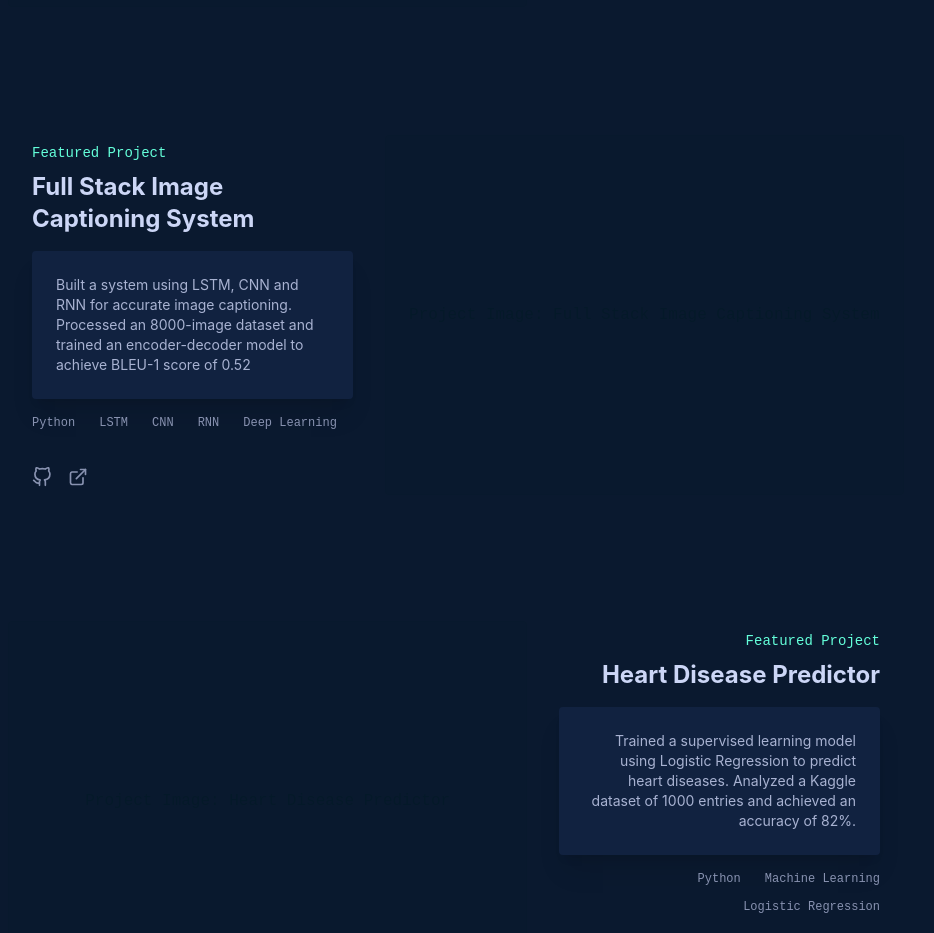
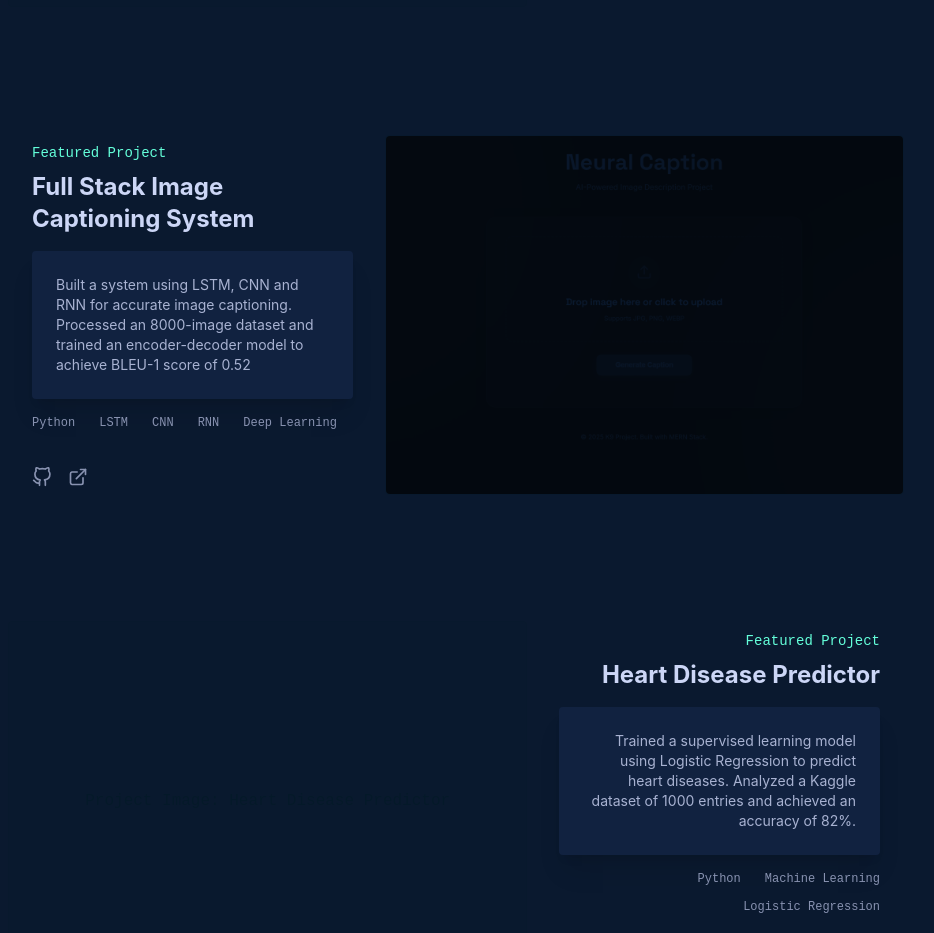
Before and after one commit to ayushsinha0804/Portfolio, a React (Create React App) app: page / in a window 1280 px wide. Shown: the part 2941-3874 px from the top of the page, without its empty margins (184-1118 px from the left). Built offline with nearby package versions, Linux system fonts and the light colour scheme.

Commit message:
Update Project Image: Add imgcap.png and update config/component to display it

```diff
--- a/src/components/sections/Projects.js
+++ b/src/components/sections/Projects.js
@@ -17,9 +17,17 @@ const Projects = () => {
                         {/* Image - hidden on mobile, visible on desktop */}
                         <div className={`hidden md:block col-span-7 row-span-1 relative ${i % 2 === 0 ? 'md:col-start-1' : 'md:col-start-6 md:order-last'}`}>
                             <div className="w-full h-[360px] bg-green/20 rounded mix-blend-multiply hover:mix-blend-normal transition-all duration-300 relative border border-green/20">
-                                <div className="absolute inset-0 flex items-center justify-center text-green font-mono">
-                                    Project Image: {project.title}
-                                </div>
+                                {project.image ? (
+                                    <img
+                                        src={project.image.startsWith('http') ? project.image : process.env.PUBLIC_URL + project.image}
+                                        alt={project.title}
+                                        className="w-full h-full object-cover rounded opacity-75 hover:opacity-100 grayscale hover:grayscale-0 transition-all duration-300"
+                                    />
+                                ) : (
+                                    <div className="absolute inset-0 flex items-center justify-center text-green font-mono">
+                                        Project Image: {project.title}
+                                    </div>
+                                )}
                             </div>
                         </div>
 
@@ -49,7 +57,7 @@ const Projects = () => {
                     </div>
                 ))}
             </div>
-        </section>
+        </section >
     );
 };
 
--- a/src/config.js
+++ b/src/config.js
@@ -95,7 +95,7 @@ export const config = {
             tech: ['Python', 'LSTM', 'CNN', 'RNN', 'Deep Learning'],
             github: '#',
             external: '#',
-            image: '',
+            image: '/imgcap.png',
             color: '#64ffda'
         },
         {
```
Also changed, not shown: public/imgcap.png (added).
